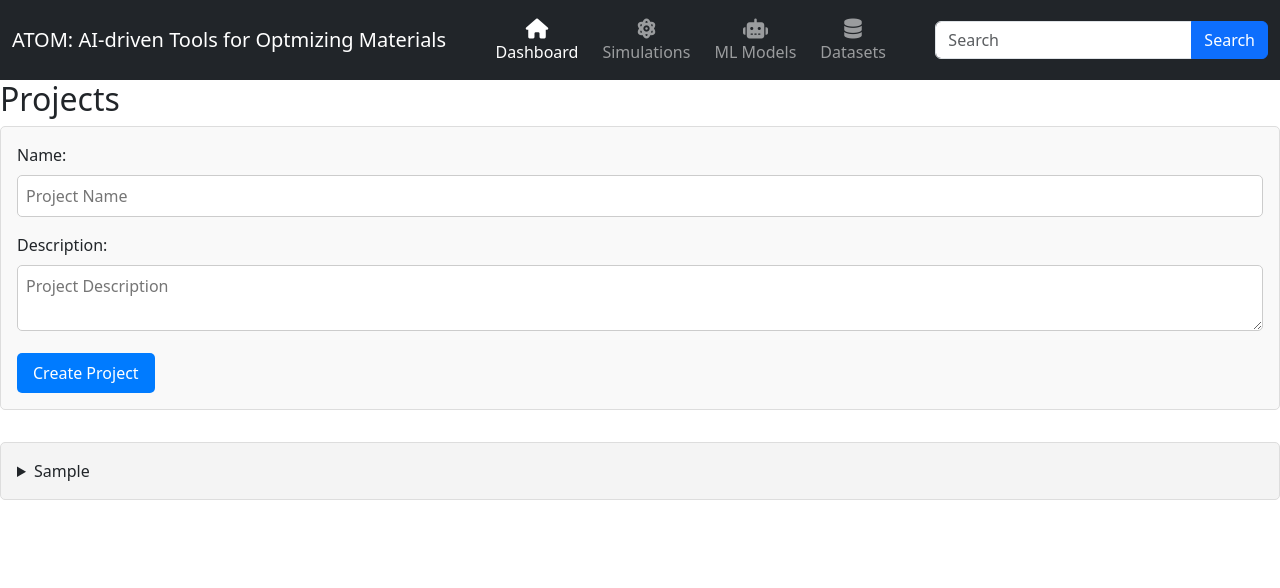
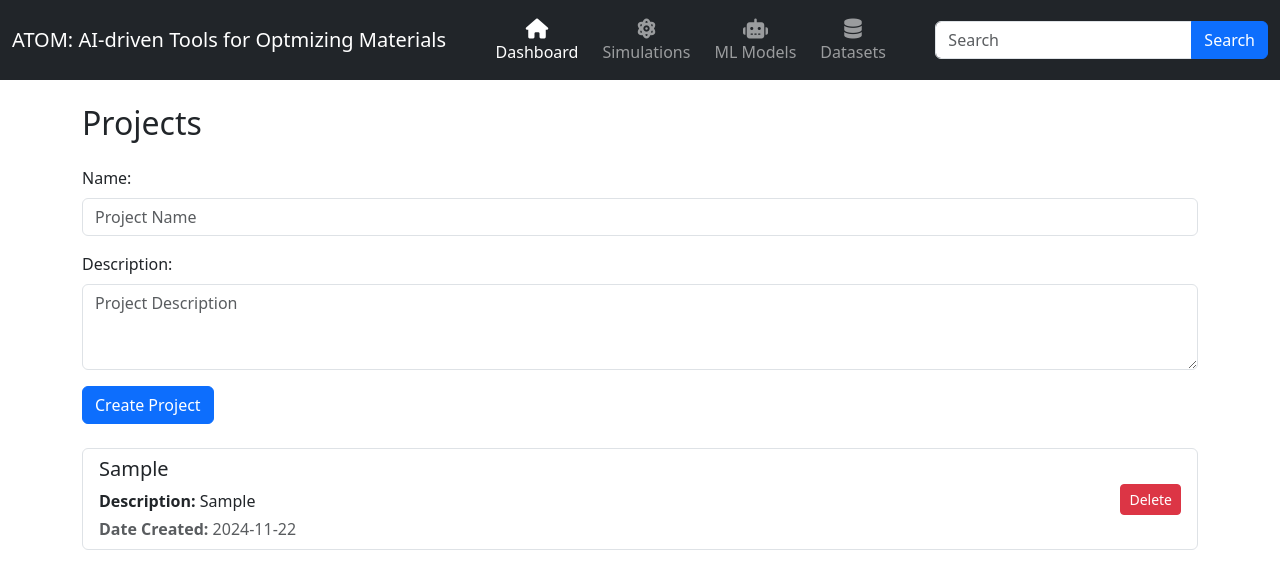
Before and after one commit to hieuadoan/ATOM, a React (Create React App) app in the folder frontend/: page / in a window 1280 px wide. Both pictures are taken after typing "Sample", "Sample" into the empty fields and a click on the button "Create Project". Shown: the top 588 px of the page. Built offline with nearby package versions, Linux system fonts and the light colour scheme.

Commit message:
Added css styling

```diff
--- a/frontend/src/components/ProjectList.js
+++ b/frontend/src/components/ProjectList.js
@@ -1,16 +1,17 @@
 import React, { useState, useEffect } from 'react';
-import '../styles/ProjectList.css'; // Add styles for the form and project list
+import '../styles/ProjectList.css'; // Add styles if needed
 
 function ProjectList() {
+    // Load projects from localStorage or initialize as an empty array
     const [projects, setProjects] = useState(() => {
-        // Load projects from localStorage on initial render
         const savedProjects = localStorage.getItem("projects");
         return savedProjects ? JSON.parse(savedProjects) : [];
     });
+
     const [newProject, setNewProject] = useState({ name: "", description: "" });
 
+    // Save projects to localStorage whenever they change
     useEffect(() => {
-        // Save projects to localStorage whenever they change
         localStorage.setItem("projects", JSON.stringify(projects));
     }, [projects]);
 
@@ -30,62 +31,74 @@ function ProjectList() {
             description: newProject.description,
             dateCreated: new Date().toISOString().split('T')[0],
             status: "Active",
-            tasks: [],
         };
 
         setProjects([...projects, newProjectData]);
         setNewProject({ name: "", description: "" }); // Reset the form
     };
 
-    // Delete a project
+    // Delete a project with confirmation
     const deleteProject = (id) => {
-        setProjects(projects.filter((project) => project.id !== id));
+        if (window.confirm("Are you sure you want to delete this project?")) {
+            setProjects(projects.filter((project) => project.id !== id));
+        }
     };
 
     return (
-        <div className="project-list">
-            <h2>Projects</h2>
+        <div className="container mt-4">
+            <h2 className="mb-4">Projects</h2>
 
             {/* Create New Project Form */}
-            <form onSubmit={handleCreateProject} className="create-project-form">
-                <label>
-                    Name:
+            <form onSubmit={handleCreateProject} className="mb-4">
+                <div className="mb-3">
+                    <label className="form-label">Name:</label>
                     <input
                         type="text"
                         name="name"
                         value={newProject.name}
                         onChange={handleInputChange}
                         placeholder="Project Name"
+                        className="form-control"
                         required
                     />
-                </label>
-                <label>
-                    Description:
+                </div>
+                <div className="mb-3">
+                    <label className="form-label">Description:</label>
                     <textarea
                         name="description"
                         value={newProject.description}
                         onChange={handleInputChange}
                         placeholder="Project Description"
+                        className="form-control"
+                        rows="3"
                         required
                     />
-                </label>
-                <button type="submit">Create Project</button>
+                </div>
+                <button type="submit" className="btn btn-primary">Create Project</button>
             </form>
 
             {/* List of Projects */}
-            <ul>
-                {projects.map((project) => (
-                    <li key={project.id} className="project">
-                        <details>
-                            <summary>{project.name}</summary>
-                            <p><strong>Description:</strong> {project.description}</p>
-                            <p><strong>Date Created:</strong> {project.dateCreated}</p>
-                            <p><strong>Status:</strong> {project.status}</p>
-                            <button onClick={() => deleteProject(project.id)}>Delete Project</button>
-                        </details>
-                    </li>
-                ))}
-            </ul>
+            {projects.length === 0 ? (
+                <p className="text-muted">No projects found. Create a new project to get started!</p>
+            ) : (
+                <ul className="list-group">
+                    {projects.map((project) => (
+                        <li key={project.id} className="list-group-item d-flex justify-content-between align-items-center">
+                            <div>
+                                <h5>{project.name}</h5>
+                                <p className="mb-1"><strong>Description:</strong> {project.description}</p>
+                                <p className="mb-0 text-muted"><strong>Date Created:</strong> {project.dateCreated}</p>
+                            </div>
+                            <button
+                                className="btn btn-danger btn-sm"
+                                onClick={() => deleteProject(project.id)}
+                            >
+                                Delete
+                            </button>
+                        </li>
+                    ))}
+                </ul>
+            )}
         </div>
     );
 }
```
